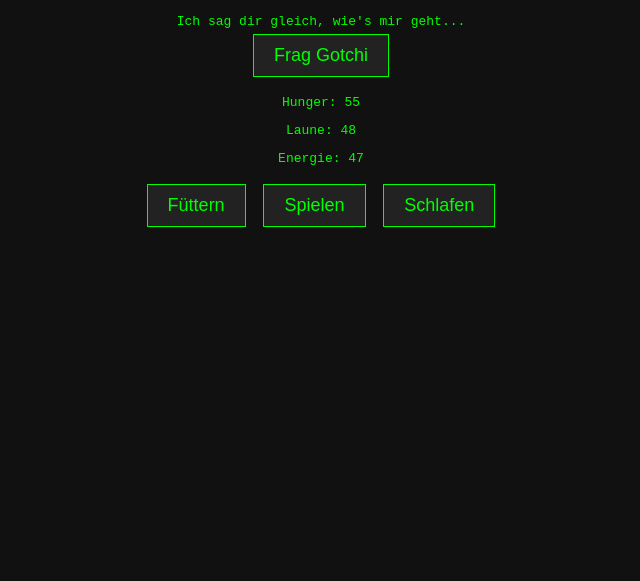
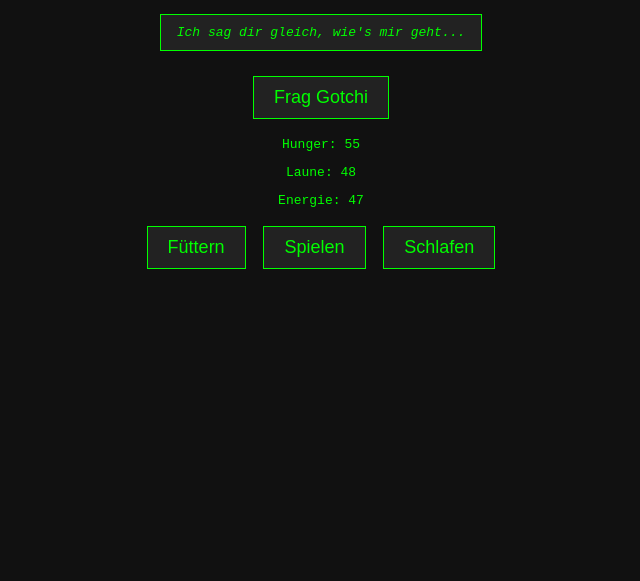
Before and after one commit to mxgn0/Tamagotchis-ai, a plain HTML site: page index.html in a window 1280 px wide. Shown: the part 219-800 px from the top of the page, without its empty margins (319-959 px from the left). Drawn offline with Linux system fonts and the light colour scheme.

Commit message:
Update style.css

```diff
--- a/style.css
+++ b/style.css
@@ -20,3 +20,11 @@ button {
   border: 1px solid #0f0;
   cursor: pointer;
 }
+.chatbox {
+  margin: 20px auto;
+  max-width: 300px;
+  background: #222;
+  padding: 10px;
+  border: 1px solid #0f0;
+  font-style: italic;
+}
```
